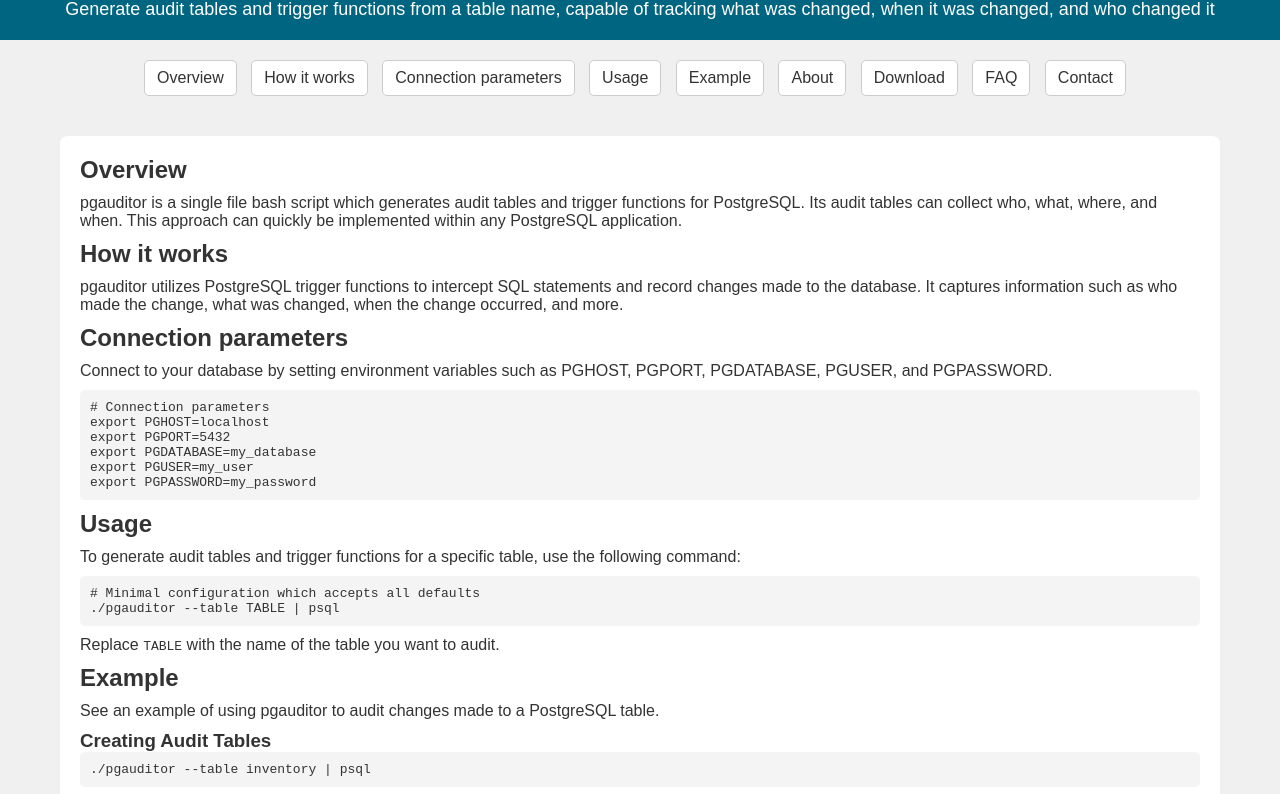
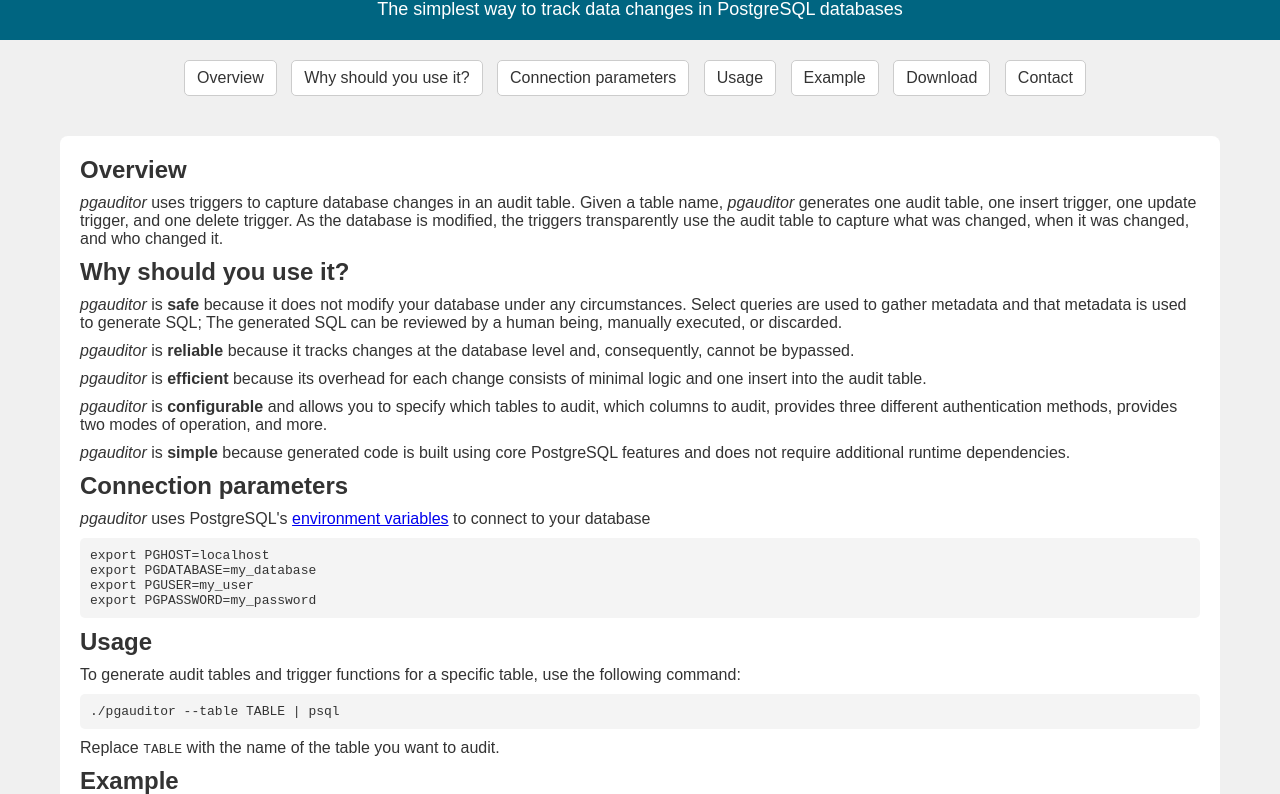
Before and after one commit to johndunlap/pgauditor, a plain HTML site: page docs/index.html in a window 1280 px wide. Shown: the part 91-885 px from the top of the page. Drawn offline with Linux system fonts and the light colour scheme.

Commit message:
Website updates

```diff
--- a/docs/index.html
+++ b/docs/index.html
@@ -94,7 +94,7 @@
 
         footer {
             text-align: center;
-            margin-top: 20px;
+            margin: 5px;
             color: #666;
         }
 
@@ -164,43 +164,57 @@
 <body>
 <header>
     <img src="postgresql.svg" alt="PostgreSQL Logo" height="100">
-    <h1>pgauditor - PostgreSQL Audit Tool</h1>
-    <p>Generate audit tables and trigger functions from a table name, capable of tracking what was changed, when it was changed, and who changed it</p>
+    <h1>pgauditor</h1>
+    <p>The simplest way to track data changes in PostgreSQL databases</p>
 </header>
 <nav>
     <ul>
         <li><a href="#overview">Overview</a></li>
-        <li><a href="#how-it-works">How it works</a></li>
+        <li><a href="#why-should-you-use-it">Why should you use it?</a></li>
         <li><a href="#connection-parameters">Connection parameters</a></li>
         <li><a href="#usage">Usage</a></li>
         <li><a href="#example">Example</a></li>
-        <li><a href="#about">About</a></li>
         <li><a href="#download">Download</a></li>
-        <li><a href="#faq">FAQ</a></li>
         <li><a href="#contact">Contact</a></li>
     </ul>
 </nav>
 <div class="container">
     <div class="content">
         <h2 id="overview">Overview</h2>
-        <p>pgauditor is a single file bash script which generates audit tables and trigger functions for PostgreSQL. Its audit tables can collect who, what, where, and when. This approach can quickly be implemented within any PostgreSQL application.</p>
-
-        <h2 id="how-it-works">How it works</h2>
-        <p>pgauditor utilizes PostgreSQL trigger functions to intercept SQL statements and record changes made to the database. It captures information such as who made the change, what was changed, when the change occurred, and more.</p>
-
+        <p>
+            <i>pgauditor</i> uses triggers to capture database changes in an audit table. Given a table name, <i>pgauditor</i>
+            generates one audit table, one insert trigger, one update trigger, and one delete trigger. As the database is modified,
+            the triggers transparently use the audit table to capture what was changed, when it was changed, and who changed it.
+        </p>
+        <h2 id="why-should-you-use-it">Why should you use it?</h2>
+        <p>
+            <i>pgauditor</i> is <b>safe</b> because it does not modify your database under any circumstances. Select queries are
+            used to gather metadata and that metadata is used to generate SQL; The generated SQL can be reviewed by a human being, manually executed,
+            or discarded.
+        </p>
+        <p>
+            <i>pgauditor</i> is <b>reliable</b> because it tracks changes at the database level and, consequently, cannot be bypassed.
+        </p>
+        <p>
+            <i>pgauditor</i> is <b>efficient</b> because its overhead for each change consists of minimal logic and one insert into the audit table.
+        </p>
+        <p>
+            <i>pgauditor</i> is <b>configurable</b> and allows you to specify which tables to audit, which columns to audit,
+            provides three different authentication methods, provides two modes of operation, and more.
+        </p>
+        <p>
+            <i>pgauditor</i> is <b>simple</b> because generated code is built using core PostgreSQL features and does not require additional runtime dependencies.
+        </p>
         <h2 id="connection-parameters">Connection parameters</h2>
-        <p>Connect to your database by setting environment variables such as PGHOST, PGPORT, PGDATABASE, PGUSER, and PGPASSWORD.</p>
-        <pre><code># Connection parameters
-export PGHOST=localhost
-export PGPORT=5432
+        <p><i>pgauditor</i> uses PostgreSQL's <a href="https://www.postgresql.org/docs/current/libpq-envars.html">environment variables</a> to connect to your database</p>
+        <pre><code>export PGHOST=localhost
 export PGDATABASE=my_database
 export PGUSER=my_user
 export PGPASSWORD=my_password</code></pre>
 
         <h2 id="usage">Usage</h2>
         <p>To generate audit tables and trigger functions for a specific table, use the following command:</p>
-        <pre><code># Minimal configuration which accepts all defaults
-./pgauditor --table TABLE | psql</code></pre>
+        <pre><code>./pgauditor --table TABLE | psql</code></pre>
         <p>Replace <code>TABLE</code> with the name of the table you want to audit.</p>
 
         <h2 id="example">Example</h2>
@@ -213,36 +227,26 @@
         <p>After running the above command to create audit tables and trigger functions, you can view audit records by querying the audit table:</p>
         <pre><code>select * from aud_inventory;</code></pre>
 
-        <h2 id="about">About</h2>
-        <p>Information about the pgauditor tool, its purpose, and the team behind it.</p>
-
         <h2 id="download">Download</h2>
         <div class="download-info">
             <p>To download pgauditor, follow these steps:</p>
             <ol>
-                <li>Visit the pgauditor repository on GitHub: <a href="https://github.com/johndunlap/pgauditor" target="_blank">https://github.com/johndunlap/pgauditor</a></li>
+                <li>Visit the pgauditor repository on <a href="https://github.com/johndunlap/pgauditor" target="_blank">Github</a></li>
                 <li>Click on the green "Code" button near the top-right corner of the page.</li>
                 <li>Choose either "Download ZIP" to download the repository as a ZIP file, or copy the repository URL if you prefer to clone it using Git.</li>
                 <li>Extract the ZIP file (if downloaded) to your desired location.</li>
             </ol>
         </div>
-<!--
-        <h2 id="faq">FAQ</h2>
-        <p>Frequently asked questions and answers about the pgauditor tool.</p>
--->
 
         <h2 id="contact">Contact</h2>
         <div class="contact-info">
-            <p>For support, inquiries, or feedback, please reach out:</p>
-            <ul>
-                <li><a href="https://github.com/johndunlap/pgauditor" target="_blank">Submit issues on GitHub</a></li>
-                <li>Contact John Dunlap via email: <a href="mailto:john.david.dunlap@gmail.com">john.david.dunlap@gmail.com</a></li>
+            <p>Please report bugs, feature requests, or documentation issues on <a href="https://github.com/johndunlap/pgauditor/issues" target="_blank">GitHub</a>
             </ul>
         </div>
     </div>
 </div>
 <footer>
-    &copy; 2024 John Dunlap. All rights reserved.
+    Copyright &copy; 2024 John Dunlap. All rights reserved.
 </footer>
 </body>
 </html>
```
Also changed, not shown: 1 other file.
